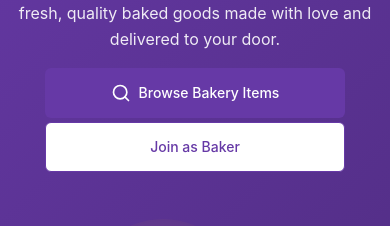
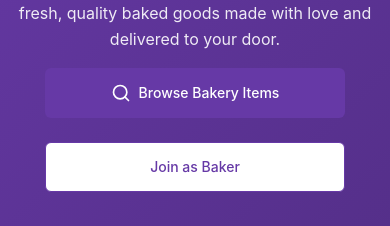
Before and after one commit to BakeryManagementSystem/frontend, a React (Vite) app: page / in a window 390 px wide. Shown: the part 323-549 px from the top of the page. Built offline with nearby package versions, Linux system fonts and the light colour scheme; no server answers.

Commit message:
Update Home.css

```diff
--- a/src/pages/Home/Home.css
+++ b/src/pages/Home/Home.css
@@ -703,7 +703,7 @@
   }
 
   .hero-actions {
-    gap: var(--spacing-xs);
+    gap: var(--spacing-lg); /* Maintain larger gap between buttons for mobile */
   }
 
   .hero-actions .btn {
```
